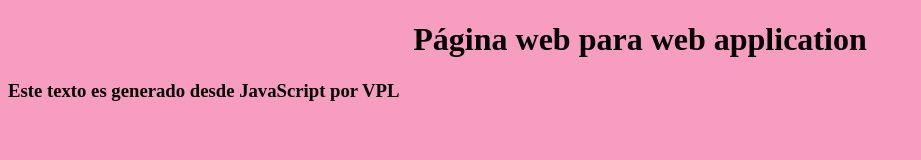
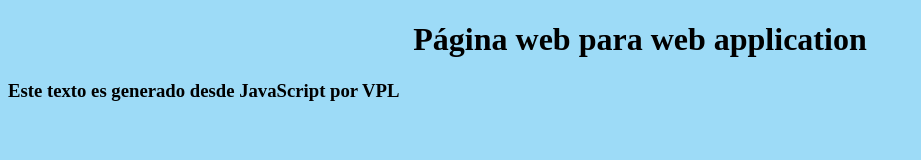
Before and after one commit to Veronica230/WebbAppMobile, a plain HTML site: page index.html in a window 1280 px wide. Shown: the whole page, without its empty margins (0-921 px from the left). Drawn offline with Linux system fonts and the light colour scheme.

Commit message:
Cambio body

```diff
--- a/css/style.css
+++ b/css/style.css
@@ -1,3 +1,3 @@
 body{
-    background-color: rgb(247, 157, 192);
+    background-color: rgb(157, 219, 247);
 }
```
